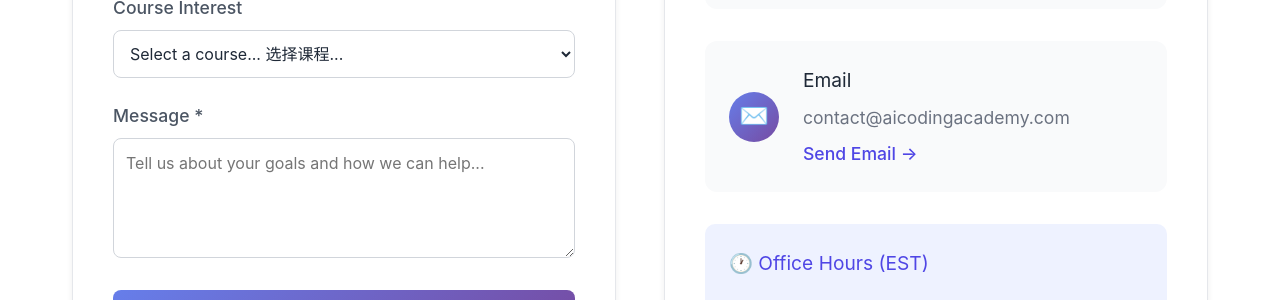
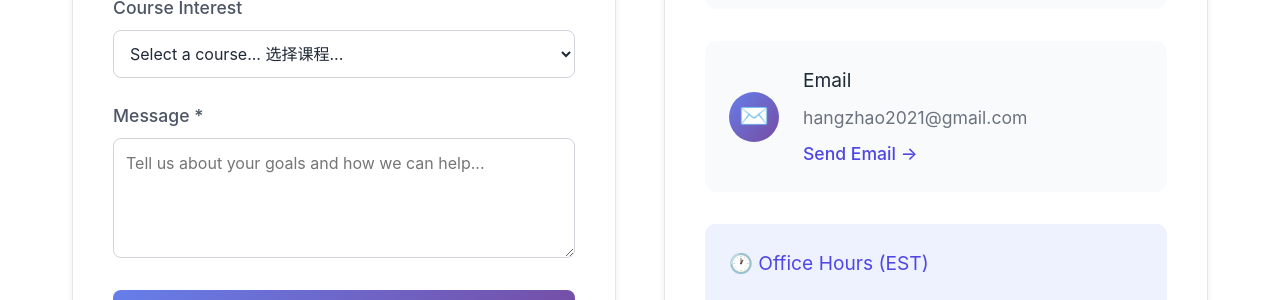
Before and after one commit to hangzhaosbu/aicoding, a Jekyll site: the page built from contact.md, in a window 1280 px wide and 900 px high, scrolled down 1272 px. Shown: the part 153-453 px from the top of the window. Built offline with Jekyll 4.4.1, drawn with Linux system fonts in a browser that asks for light colours.

```diff
--- a/contact.md
+++ b/contact.md
@@ -528,8 +528,8 @@
           <span class="en-content">Email</span>
           <span class="zh-content">邮箱</span>
         </h3>
-        <p>contact@aicodingacademy.com</p>
-        <a href="mailto:contact@aicodingacademy.com" class="action-link">
+        <p>hangzhao2021@gmail.com</p>
+        <a href="mailto:hangzhao2021@gmail.com" class="action-link">
           <span class="en-content">Send Email →</span>
           <span class="zh-content">发送邮件 →</span>
         </a>
```
